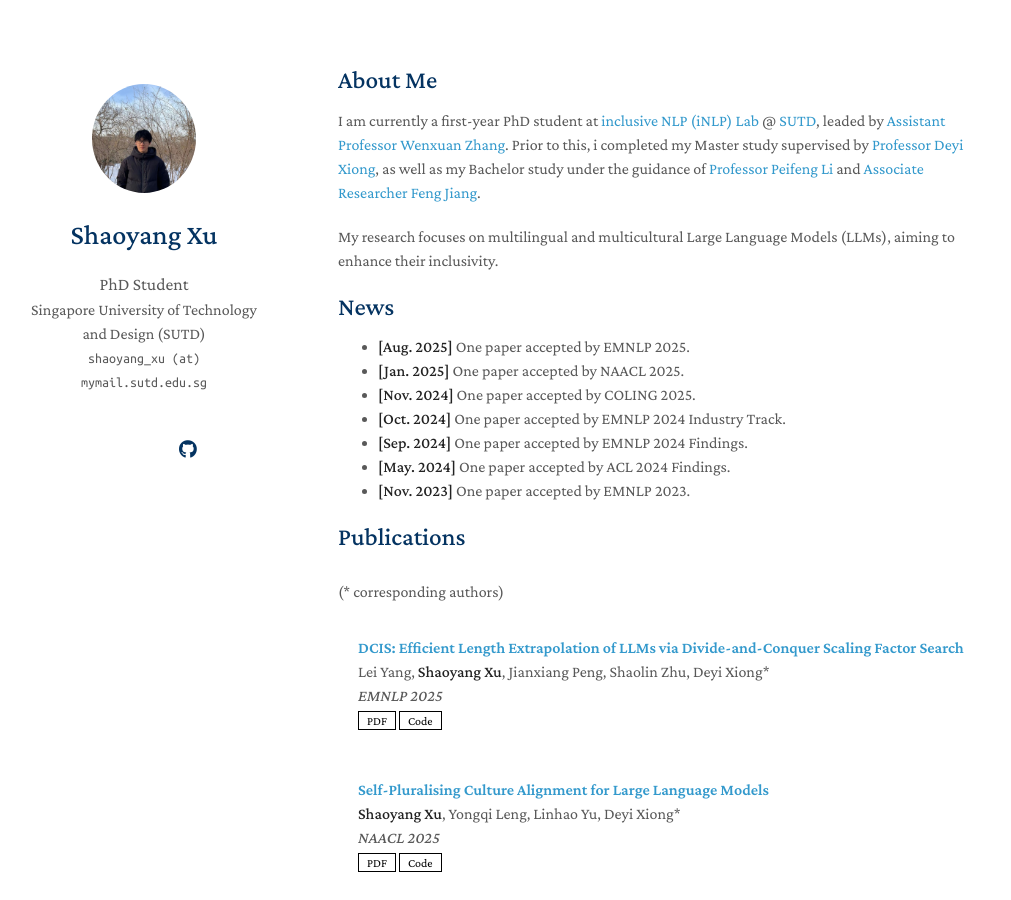
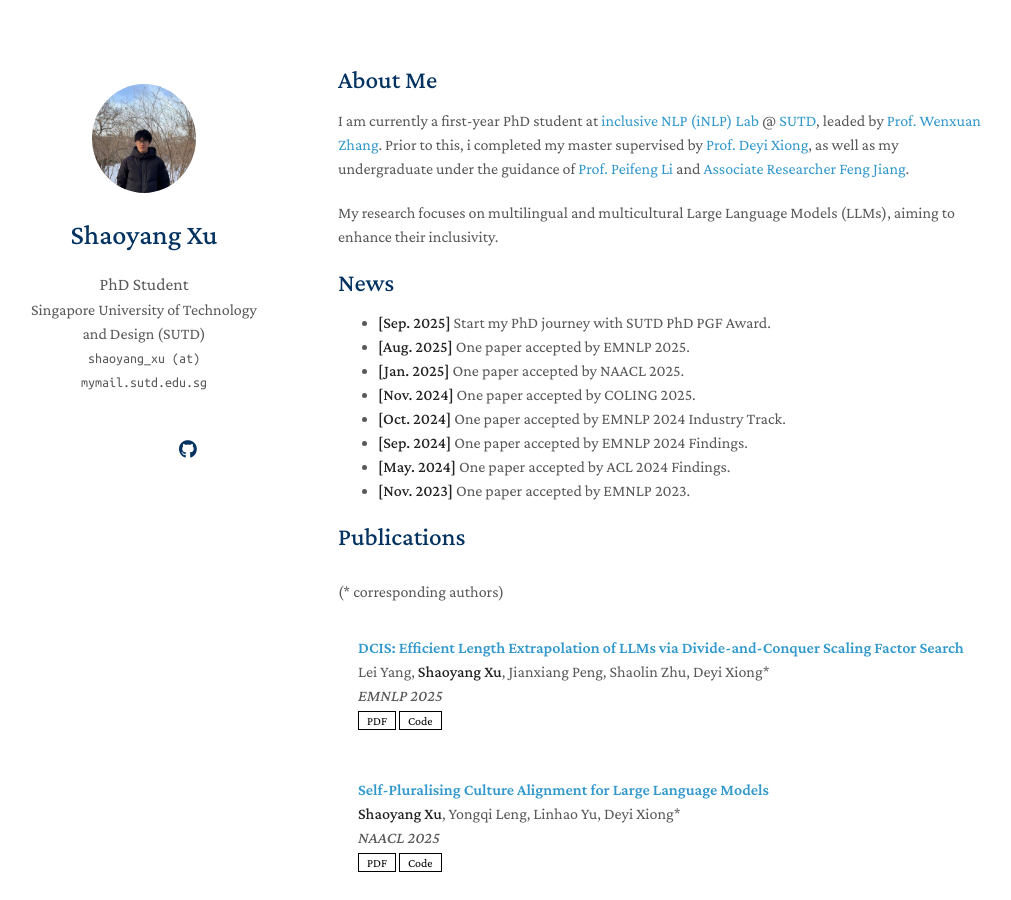
Before and after one commit to shaoyangxu/shaoyangxu.github.io, a Jekyll site: the page built from index.md, in a window 1280 px wide and 900 px high. Shown: the whole window, without its empty margins (132-1143 px from the left). Built offline with Jekyll 4.4.1, drawn with Linux system fonts in a browser that asks for light colours; nearby versions of some CDN libraries; a style sheet for code colours, icons or effects is not loaded; our own code applies the rules of GitHub Pages for plain Markdown files.

Commit message:
Update index.md

```diff
--- a/index.md
+++ b/index.md
@@ -3,11 +3,12 @@ layout: homepage
 ---
 
 ## About Me
-I am currently a first-year PhD student at [inclusive NLP (iNLP) Lab](https://github.com/iNLP-Lab) @ [SUTD](https://www.sutd.edu.sg/istd/), leaded by [Assistant Professor Wenxuan Zhang](https://isakzhang.github.io/). Prior to this, i completed my Master study supervised by [Professor Deyi Xiong](https://dyxiong.github.io/), as well as my Bachelor study under the guidance of [Professor Peifeng Li](http://web.suda.edu.cn/pfli/list.htm) and [Associate Researcher Feng Jiang](https://fjiangai.github.io/).
+I am currently a first-year PhD student at [inclusive NLP (iNLP) Lab](https://github.com/iNLP-Lab) @ [SUTD](https://www.sutd.edu.sg/istd/), leaded by [Prof. Wenxuan Zhang](https://isakzhang.github.io/). Prior to this, i completed my master supervised by [Prof. Deyi Xiong](https://dyxiong.github.io/), as well as my undergraduate under the guidance of [Prof. Peifeng Li](http://web.suda.edu.cn/pfli/list.htm) and [Associate Researcher Feng Jiang](https://fjiangai.github.io/).
 
 My research focuses on multilingual and multicultural Large Language Models (LLMs), aiming to enhance their inclusivity.
 
 ## News
+- **[Sep. 2025]** Start my PhD journey with SUTD PhD PGF Award.
 - **[Aug. 2025]** One paper accepted by EMNLP 2025.
 - **[Jan. 2025]** One paper accepted by NAACL 2025.
 - **[Nov. 2024]** One paper accepted by COLING 2025.
```
